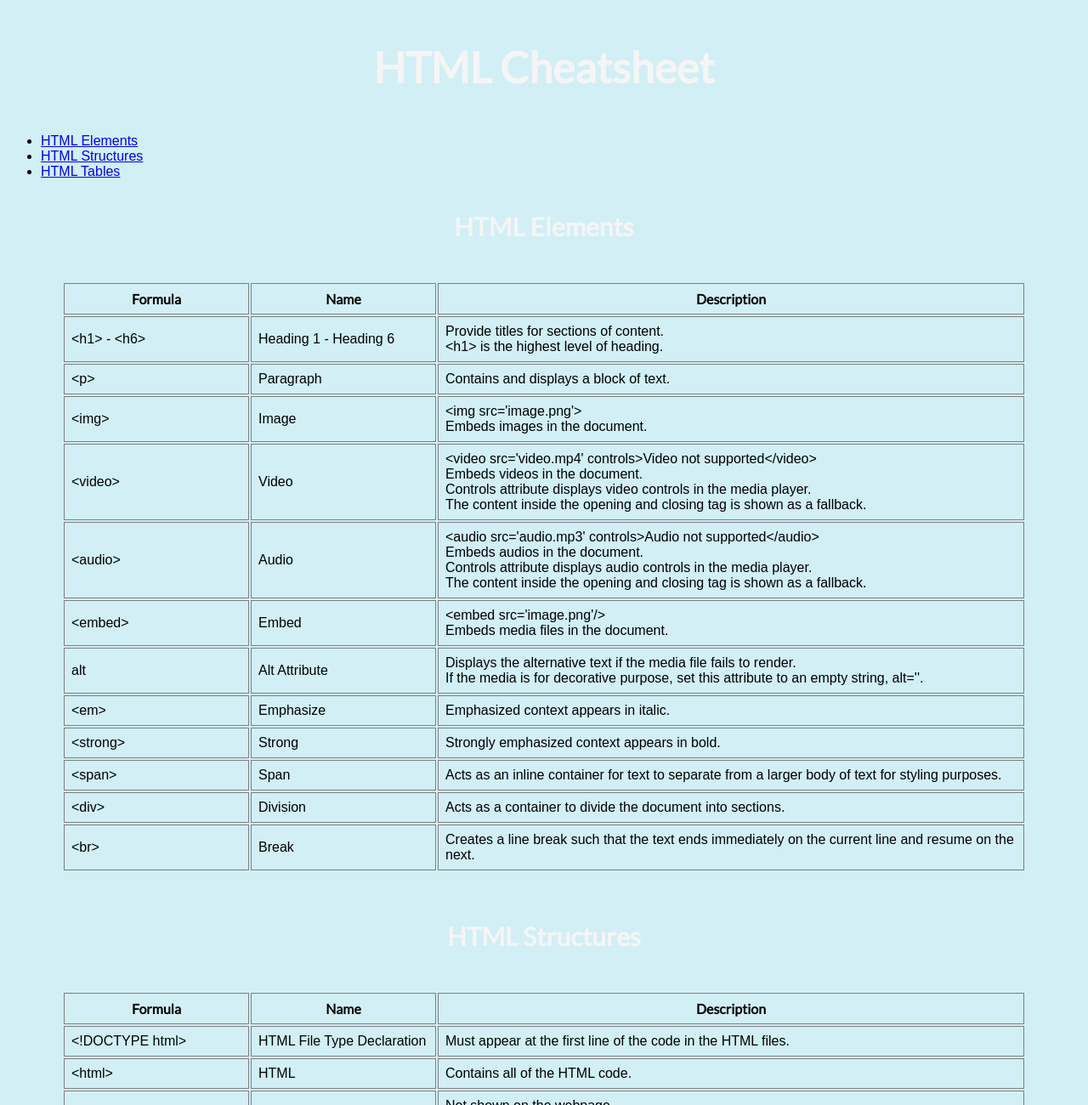
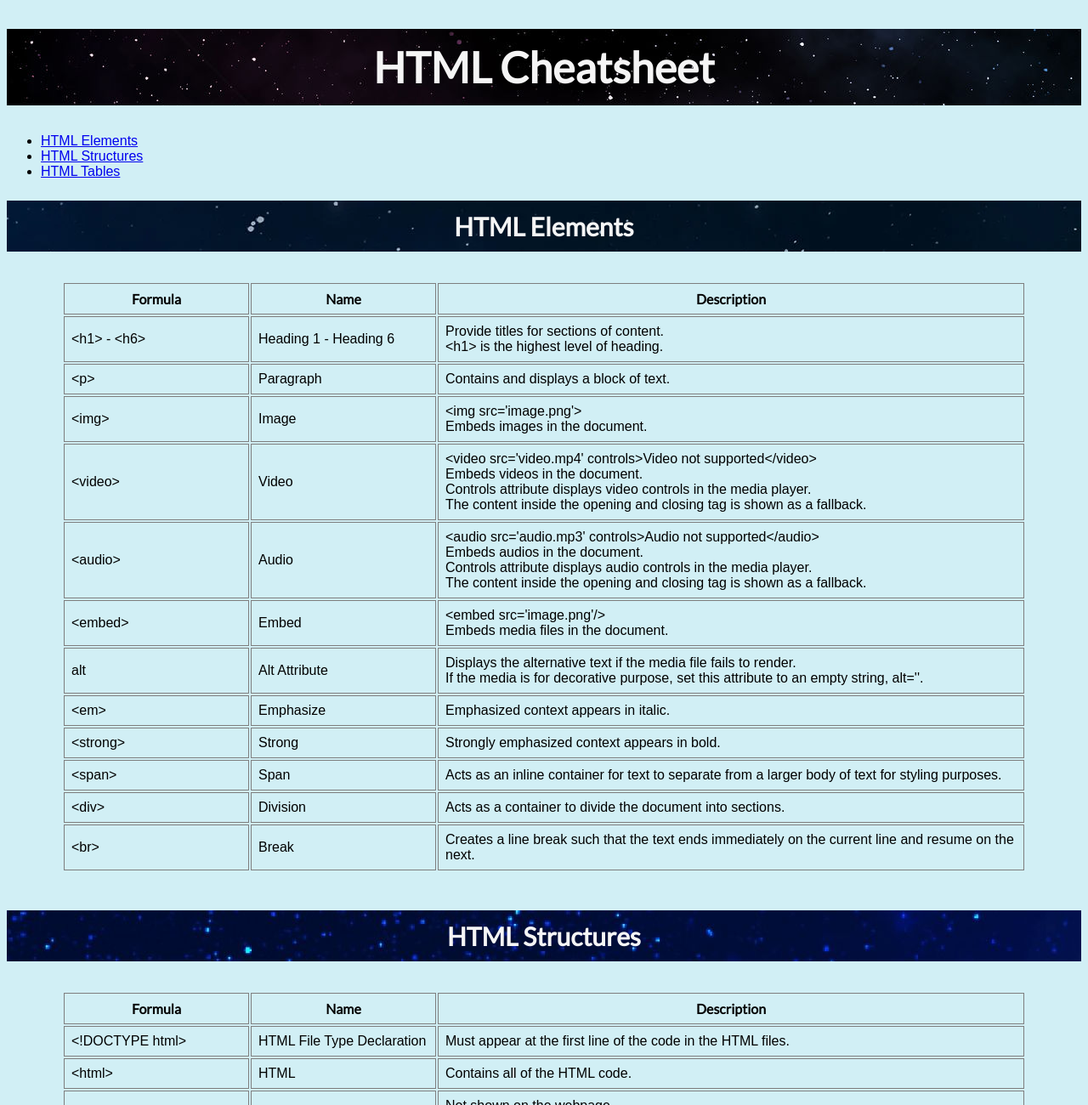
Before and after one commit to lgy2000/cheatsheet, a plain HTML site: page index.html in a window 1280 px wide. Shown: the top 1300 px of the page at 85% size. Drawn offline with Linux system fonts and the light colour scheme.

Commit message:
update css image filepath

```diff
--- a/resources/css/style.css
+++ b/resources/css/style.css
@@ -16,7 +16,7 @@ h1 {
   font-size: 50px;
   padding-top: 15px;
   padding-bottom: 15px;
-  background-image: url(resources/images/galaxy1.jpg);
+  background-image: url(../images/galaxy1.jpg);
 }
 
 h2 {
@@ -54,19 +54,19 @@ table {
 }
 
 #elements {
-  background-image: url(resources/images/galaxy2.webp);
+  background-image: url(../images/galaxy2.webp);
 }
 
 #structures {
-  background-image: url(resources/images/galaxy3.jpg);
+  background-image: url(../images/galaxy3.jpg);
 }
 
 #tables {
-  background-image: url(resources/images/galaxy4.jpg);
+  background-image: url(../images/galaxy4.jpg);
 }
 
 #nav2 {
-  background-image: url(resources/images/galaxy2.webp);
+  background-image: url(../images/galaxy2.webp);
   padding-top: 1px;
   padding-bottom: 1px;
 }
```
